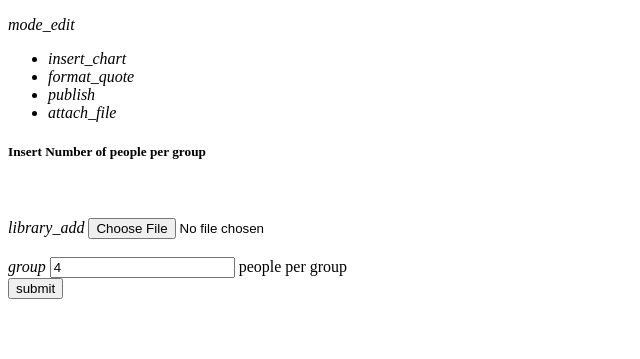
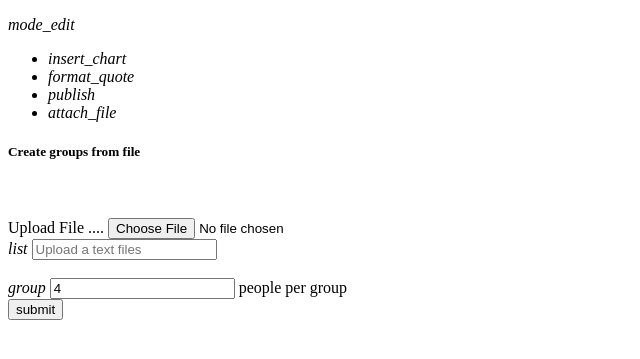
Before and after one commit to amwaleh/hangouts, a Django app: page / in a window 1280 px wide. Shown: the part 96-455 px from the top of the page, without its empty margins (0-640 px from the left). Run offline with Django 3.2, Linux system fonts and the light colour scheme; parts of the project's set-up code (start-up, migrations or seed data) failed here and were passed over; some libraries are stand-ins or nearby versions.

Commit message:
Adjust form upload button

```diff
--- a/groups/views.py
+++ b/groups/views.py
@@ -3,8 +3,6 @@ from django.core.paginator import Paginator
 from .group import save_groups, create_groups
 from django.conf import settings
 from .models import  Groups
-
-
 
 
 def Home(request):
@@ -92,5 +90,4 @@ def get_whole_list(request,id ):
     content = {
         "context": content_to_view,
     }
-
     return render(request, context=content, template_name="list.html")
--- a/templates/index.html
+++ b/templates/index.html
@@ -8,28 +8,35 @@
                     <form action="" method="post" enctype="multipart/form-data">
                         <div class="row ">
                             <div class="col l12 cyan white-text">
-                        <h5> Insert Number of people per group</h5>
-                                </div>
+                                <h5> Create groups from file</h5>
                             </div>
+                        </div>
                         {% csrf_token %}
                         <br><br>
                         <div class="row">
-                            <div class="input-field col s12">
-                                <i class="material-icons prefix light-blue-text">library_add</i>
-                                <input type="file" name="file" class="validate" required>
+                            <div class="file-field input-field">
+                                <div class="btn cyan lighten-3 right">
+                                    <span>Upload File ....</span>
+                                    <input type="file">
+                                </div>
+                                <div class="file-path-wrapper">
+                                     <i class="material-icons prefix light-blue-text text-lighten-3">list</i>
+                                    <input class="file-path validate" type="text" name="file"
+                                           placeholder="Upload a text files">
+                                </div>
                             </div>
                         </div>
                         <br>
                         <div class="row">
                             <div class="input-field col s12">
-                                <i class="material-icons prefix light-blue-text">group</i>
+                                <i class="material-icons prefix light-blue-text text-lighten-3">group</i>
                                 <input type="number" name="group" require min="1" value="4" class="validate">
                                 <label for="people per group"> people per group</label>
                             </div>
                         </div>
                         <div class="row">
-                        <input type="submit" value="submit" class="button btn-large right light-blue">
-                            </div>
+                            <input type="submit" value="submit" class="button btn-large right light-blue">
+                        </div>
 
                     </form>
                 </div>
@@ -41,7 +48,8 @@
         <div class="row valign-wrapper">
             <div class="card col s12 l12 cyan accent-4">
                 <div class="card-content">
-                    <a href="{% url 'list' id %} " class="waves-effect waves-light btn right cyan darken-4"><i class="material-icons left">visibility</i>view list</a>
+                    <a href="{% url 'list' id %} " class="waves-effect waves-light btn right cyan darken-4"><i
+                            class="material-icons left">visibility</i>view list</a>
 
                     <h5 class="white-text left-align"><i
                             class="material-icons  medium z-depth-1 circle white cyan-text">verified_user</i>
@@ -62,8 +70,9 @@
                                 <h5 class="header active cyan-text left-align">
                                     Group {{ context.number|multiply:forloop.counter }} </h5>
                                 {% for people in group %}
-                                    <div class="col s12 l6" >
-                                        <div class="card-panel grey lighten-5 z-depth-0" style=" height:200px; overflow:hidden ">
+                                    <div class="col s12 l6">
+                                        <div class="card-panel grey lighten-5 z-depth-0"
+                                             style=" height:200px; overflow:hidden ">
                                             <div class="row">
                                                 <div class="col s12 l12 center-align">
                                                     <i class="material-icons cyan medium circle white-text accent-4">supervisor_account</i>
```
